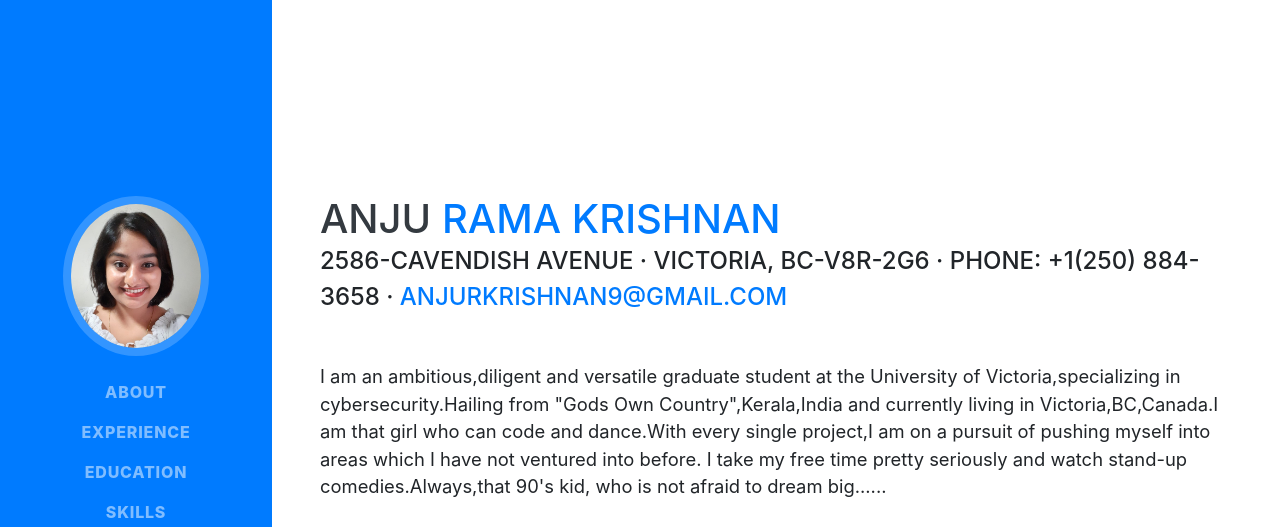
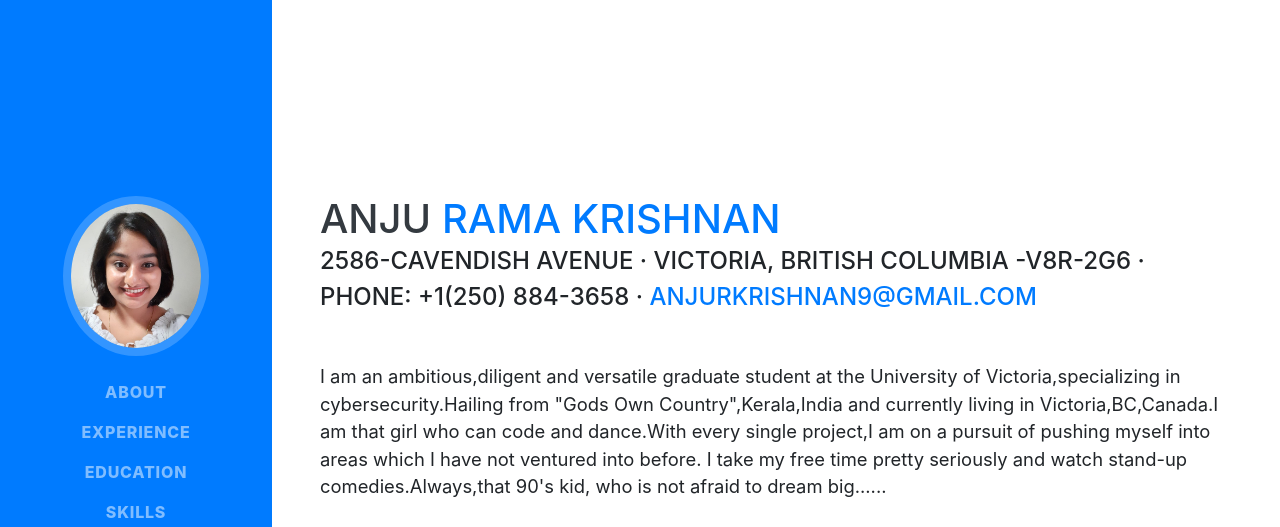
Before and after one commit to anjucodes/anjucodes.github.io, a website with bundled scripts: page index.html in a window 1280 px wide. Shown: the top 527 px of the page. Built offline with nearby package versions, Linux system fonts and the light colour scheme; a web font is replaced by a local one.

Commit message:
changed address

```diff
--- a/index.html
+++ b/index.html
@@ -68,7 +68,7 @@
         <h1 class="mb-0">Anju
           <span class="text-primary">Rama Krishnan</span>
         </h1>
-        <div class="subheading mb-5">2586-Cavendish Avenue · Victoria, BC-V8R-2G6 · phone: +1(250) 884-3658 ·
+        <div class="subheading mb-5">2586-Cavendish Avenue · Victoria, British Columbia -V8R-2G6 · phone: +1(250) 884-3658 ·
           <a href="mailto:anjurkrishnan9@gmail.com">anjurkrishnan9@gmail.com</a>
         </div>
         <p class="lead mb-5">I am an ambitious,diligent and versatile graduate student at the University of Victoria,specializing in cybersecurity.Hailing from "Gods Own Country",Kerala,India and currently living in Victoria,BC,Canada.I am that girl who can code and dance.With every single project,I am on a pursuit of pushing myself into areas which I have not ventured into before. I take my free time pretty seriously and watch stand-up comedies.Always,that 90's kid, who is not afraid to dream big...... </p>
```
